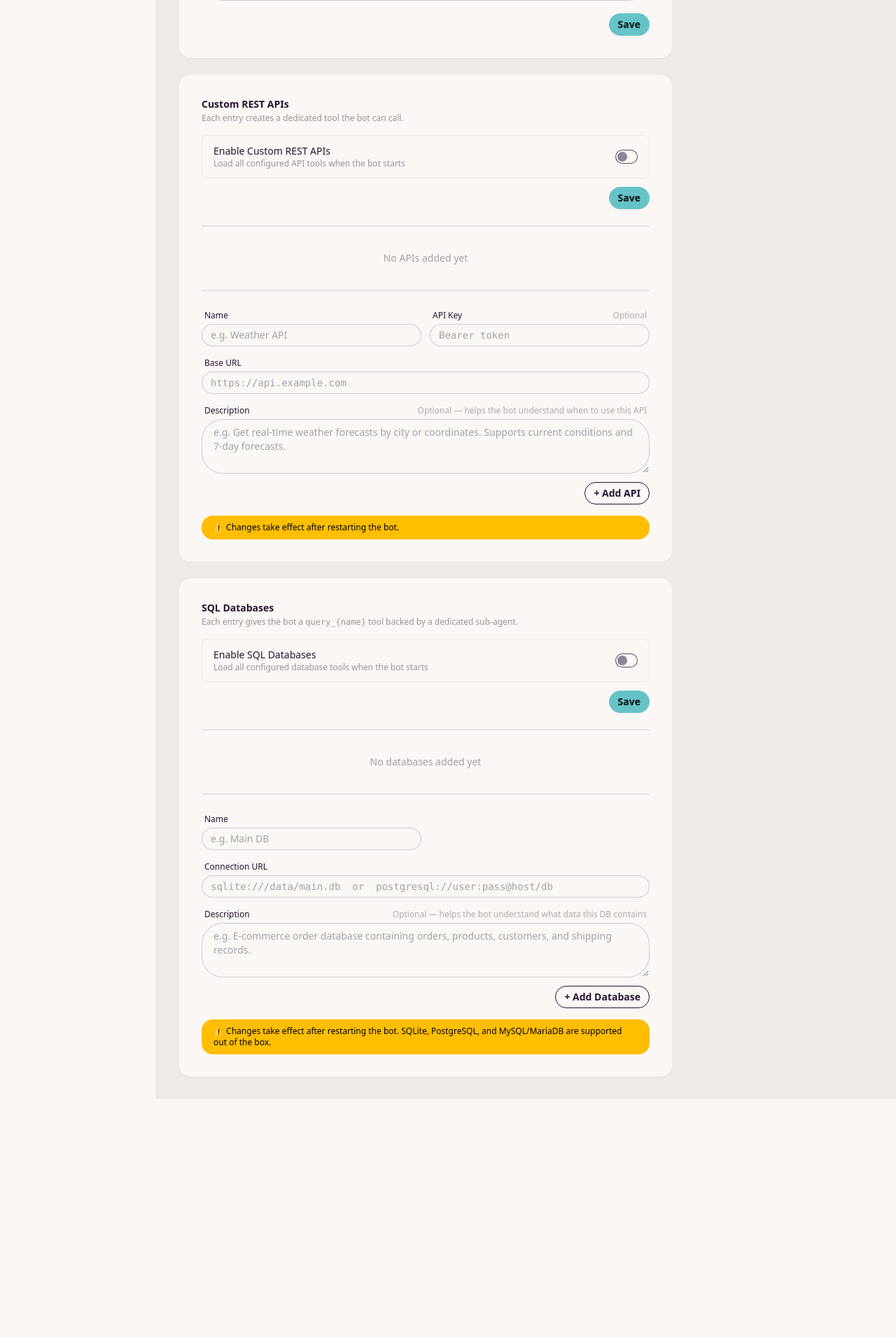
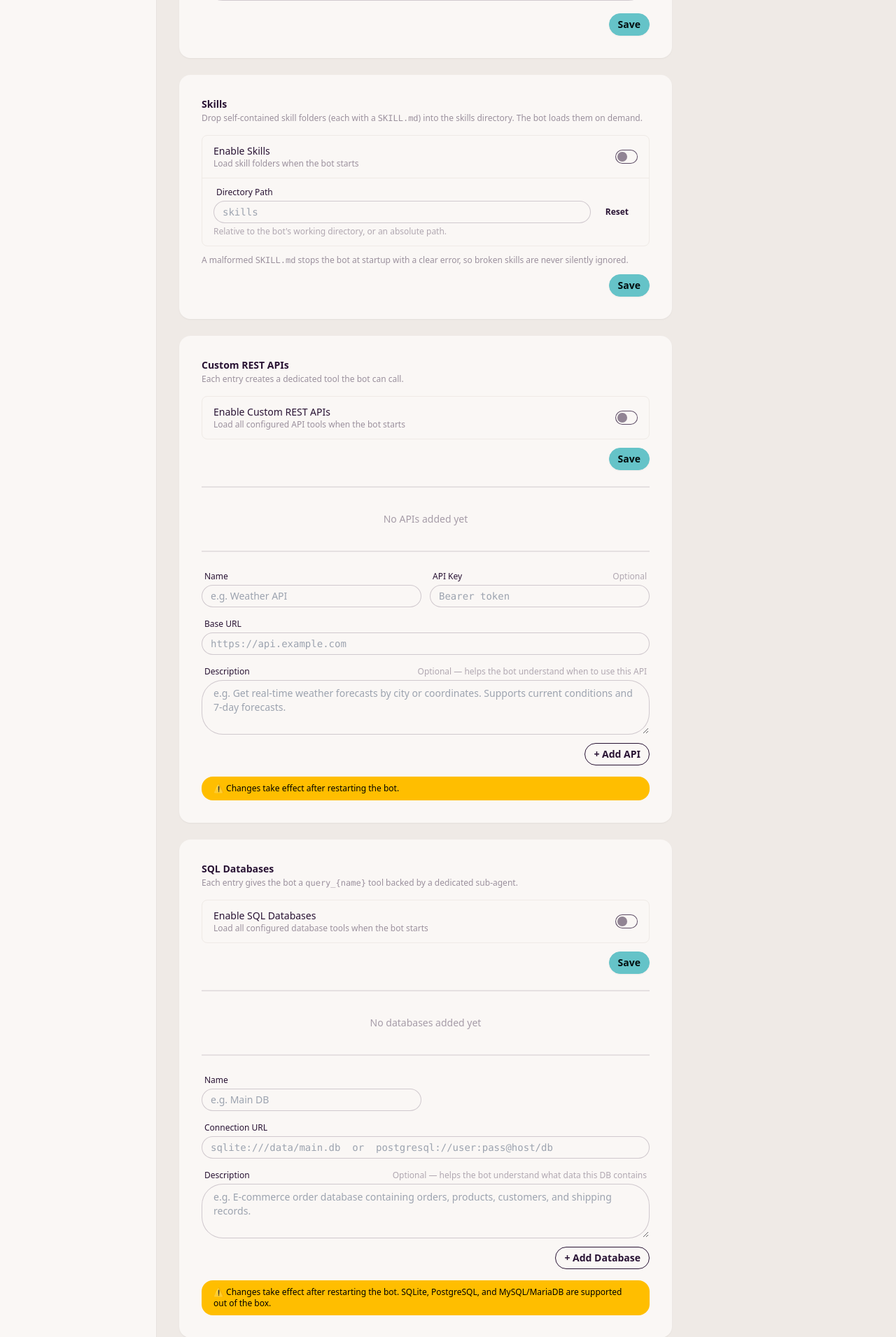
Before and after one commit to DEVenur/Cosmika, a FastAPI app: template web/templates/tools.html in a window 1280 px wide. Shown: the part 674-2585 px from the top of the page at 70% size. Before the commit the page ends 2245 px from the top, so only its background shows below. Run offline with FastAPI, Linux system fonts and the light colour scheme; the template is opened without the code that fills it, so the values that code supplies are empty; some libraries are stand-ins or nearby versions.

Commit message:
feat(skills): support Agno Skills via ENABLE_SKILLS toggle
Add on-demand Agno Skills loading, mirroring the workspace pattern:
ENABLE_SKILLS / SKILLS_ROOT env toggle, a gitignored skills/ directory,
Web GUI controls, and docs. Skill validation stays on — a malformed
SKILL.md aborts startup with a clear, actionable error instead of being
silently dropped.

Co-Authored-By: Claude Opus 4.8 <noreply@anthropic.com>

```diff
--- a/app_config.py
+++ b/app_config.py
@@ -51,6 +51,10 @@ def inject_config_to_env() -> str | None:
     _set("ENABLE_WORKSPACE",    _onoff(cfg.get("enable_workspace", False)))
     _set("WORKSPACE_ROOT",      cfg.get("workspace_root", "workspace"))
 
+    # ── Skills ───────────────────────────────────────────────────────────────
+    _set("ENABLE_SKILLS",       _onoff(cfg.get("enable_skills", False)))
+    _set("SKILLS_ROOT",         cfg.get("skills_root", "skills"))
+
     # ── Web / search tools ────────────────────────────────────────────────────
     _set("ENABLE_DUCKDUCKGO",      _onoff(cfg.get("enable_duckduckgo", False)))
     _set("ENABLE_BRAVE_SEARCH",    _onoff(cfg.get("enable_brave_search", False)))
--- a/web/config_store.py
+++ b/web/config_store.py
@@ -38,6 +38,10 @@ class BotConfig(BaseModel):
     enable_workspace: bool = False
     workspace_root: str = "workspace"
     workspace_allowed: str = "read,list,search"
+
+    # ── Skills ───────────────────────────────────────────────────────────────
+    enable_skills: bool = False
+    skills_root: str = "skills"
 
     # ── Web / search tools ────────────────────────────────────────────────────
     enable_duckduckgo: bool = False
--- a/web/main.py
+++ b/web/main.py
@@ -515,6 +515,18 @@ async def save_workspace(
     return _SAVED_R
 
 
+@app.post("/api/config/skills", response_class=HTMLResponse)
+async def save_skills(
+    enable_skills: str = Form("off"),
+    skills_root: str = Form("skills"),
+):
+    config = load_config()
+    config.enable_skills = enable_skills == "on"
+    config.skills_root = skills_root.strip() or "skills"
+    save_config(config)
+    return _SAVED_R
+
+
 @app.post("/api/runtime/settings", response_class=HTMLResponse)
 async def save_runtime_settings(
     timezone: str = Form("UTC"),
--- a/web/templates/overview.html
+++ b/web/templates/overview.html
@@ -121,9 +121,10 @@
           {% if config.enable_brave_search %}<span class="badge badge-sm badge-outline">Brave Search</span>{% endif %}
           {% if config.enable_website_tools %}<span class="badge badge-sm badge-outline">Web Reader</span>{% endif %}
           {% if config.enable_workspace %}<span class="badge badge-sm badge-outline">Workspace</span>{% endif %}
+          {% if config.enable_skills %}<span class="badge badge-sm badge-outline">Skills</span>{% endif %}
           {% if config.custom_apis %}<span class="badge badge-sm badge-outline">{{ config.custom_apis|length }} API{{ 's' if config.custom_apis|length != 1 }}</span>{% endif %}
           {% if config.sql_databases %}<span class="badge badge-sm badge-outline">{{ config.sql_databases|length }} DB{{ 's' if config.sql_databases|length != 1 }}</span>{% endif %}
-          {% if not (config.auto_route or config.fallback_on_error or config.enable_contextual_system_prompt or config.gemini_search or config.enable_duckduckgo or config.enable_brave_search or config.enable_website_tools or config.enable_workspace or config.custom_apis or config.sql_databases) %}
+          {% if not (config.auto_route or config.fallback_on_error or config.enable_contextual_system_prompt or config.gemini_search or config.enable_duckduckgo or config.enable_brave_search or config.enable_website_tools or config.enable_workspace or config.enable_skills or config.custom_apis or config.sql_databases) %}
           <span class="text-xs text-base-content/35 italic">None</span>
           {% endif %}
         </div>
--- a/web/templates/tools.html
+++ b/web/templates/tools.html
@@ -74,6 +74,53 @@
           </div>
         </form>
       </div>
+
+    </div>
+  </div>
+
+  <!-- ── Skills ────────────────────────────────────────────────────── -->
+  <div class="card bg-base-100 shadow-sm">
+    <div class="card-body gap-4">
+
+      <div>
+        <h2 class="font-semibold text-sm">Skills</h2>
+        <p class="text-xs text-base-content/45 mt-0.5">Drop self-contained skill folders (each with a <code class="font-mono">SKILL.md</code>) into the skills directory. The bot loads them on demand.</p>
+      </div>
+
+      <form hx-post="/api/config/skills" hx-target="#skills-status" hx-swap="innerHTML" class="flex flex-col gap-3">
+
+        <div class="divide-y divide-base-200 rounded-lg border border-base-200">
+          <div class="flex justify-between items-center px-4 py-3">
+            <div>
+              <p class="text-sm font-medium">Enable Skills</p>
+              <p class="text-xs text-base-content/45">Load skill folders when the bot starts</p>
+            </div>
+            <input type="checkbox" name="enable_skills" value="on"
+              class="toggle toggle-primary toggle-sm"
+              {% if config.enable_skills %}checked{% endif %} />
+          </div>
+          <div class="px-4 py-3">
+            <label class="label py-0 pb-1"><span class="label-text text-xs font-medium">Directory Path</span></label>
+            <div class="flex gap-2">
+              <input id="skills-root-input" name="skills_root" type="text"
+                value="{{ config.skills_root }}"
+                placeholder="skills"
+                class="input input-bordered input-sm flex-1 font-mono" />
+              <button type="button" class="btn btn-ghost btn-sm text-xs"
+                onclick="document.getElementById('skills-root-input').value='skills'">Reset</button>
+            </div>
+            <p class="text-xs text-base-content/35 mt-1">Relative to the bot's working directory, or an absolute path.</p>
+          </div>
+        </div>
+
+        <p class="text-xs text-base-content/45">A malformed <code class="font-mono">SKILL.md</code> stops the bot at startup with a clear error, so broken skills are never silently ignored.</p>
+
+        <div class="flex justify-end items-center gap-3">
+          <span id="skills-status" class="text-sm"></span>
+          <button type="submit" class="btn btn-primary btn-sm">Save</button>
+        </div>
+
+      </form>
 
     </div>
   </div>
```
Also changed, not shown: dango/steps/call_agent.py (+38 -0 lines), docs/configuration/env-vars.md (+9 -0 lines), docs/features/tools.md (+37 -0 lines), 3 other files.
